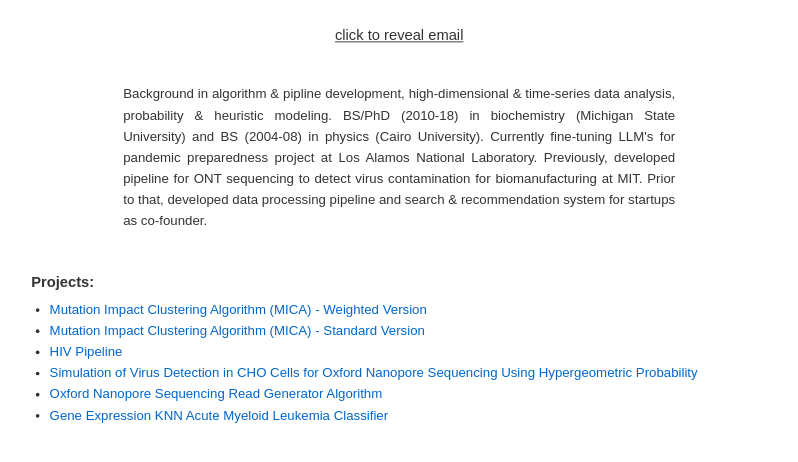
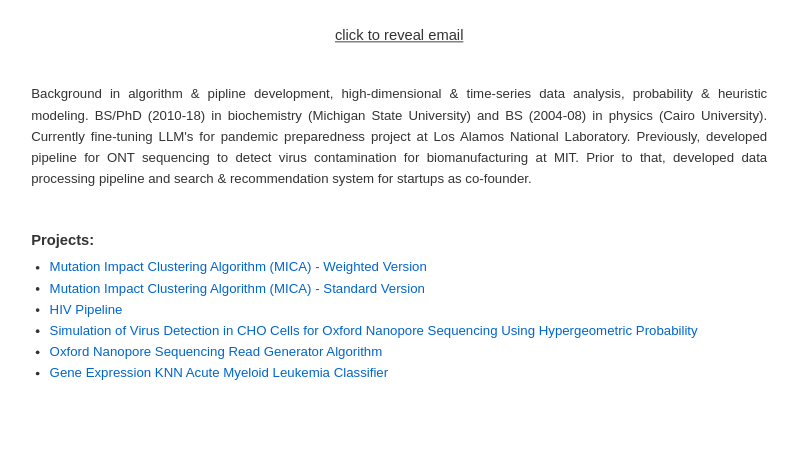
Before and after one commit to raeufroushangar/raeufroushangar.com, a Jekyll site: the page built from index.html, in a window 1280 px wide. Shown: the top 462 px of the page, without its empty margins (208-1006 px from the left). Built offline with Jekyll 4.4.1, drawn with Linux system fonts in a browser that asks for light colours.

Commit message:
Update profile image and homepage

```diff
--- a/index.html
+++ b/index.html
@@ -11,9 +11,8 @@
   <div><span id="email-link" style="cursor: pointer; text-decoration: underline;">click to reveal email</span></div>
 </div>
 
-<!-- <div style="display: flex; align-items: center;"> -->
-<div style="display: flex; justify-content: center; align-items: center;">
-  <div style="font-size: 0.9em; text-align: justify; max-width: 600px;">
+<div style="display: flex; align-items: center;">
+  <div style="font-size: 0.9em; text-align: justify;">
     Background in algorithm & pipline development, high-dimensional & time-series data analysis, probability & heuristic modeling. BS/PhD (2010-18) in biochemistry (Michigan State University) and BS (2004-08) in physics (Cairo University). Currently fine-tuning LLM's for pandemic preparedness project at Los Alamos National Laboratory. Previously, developed pipeline for ONT sequencing to detect virus contamination for biomanufacturing at MIT. Prior to that, developed data processing pipeline and search & recommendation system for startups as co-founder.
 
   </div>
```
